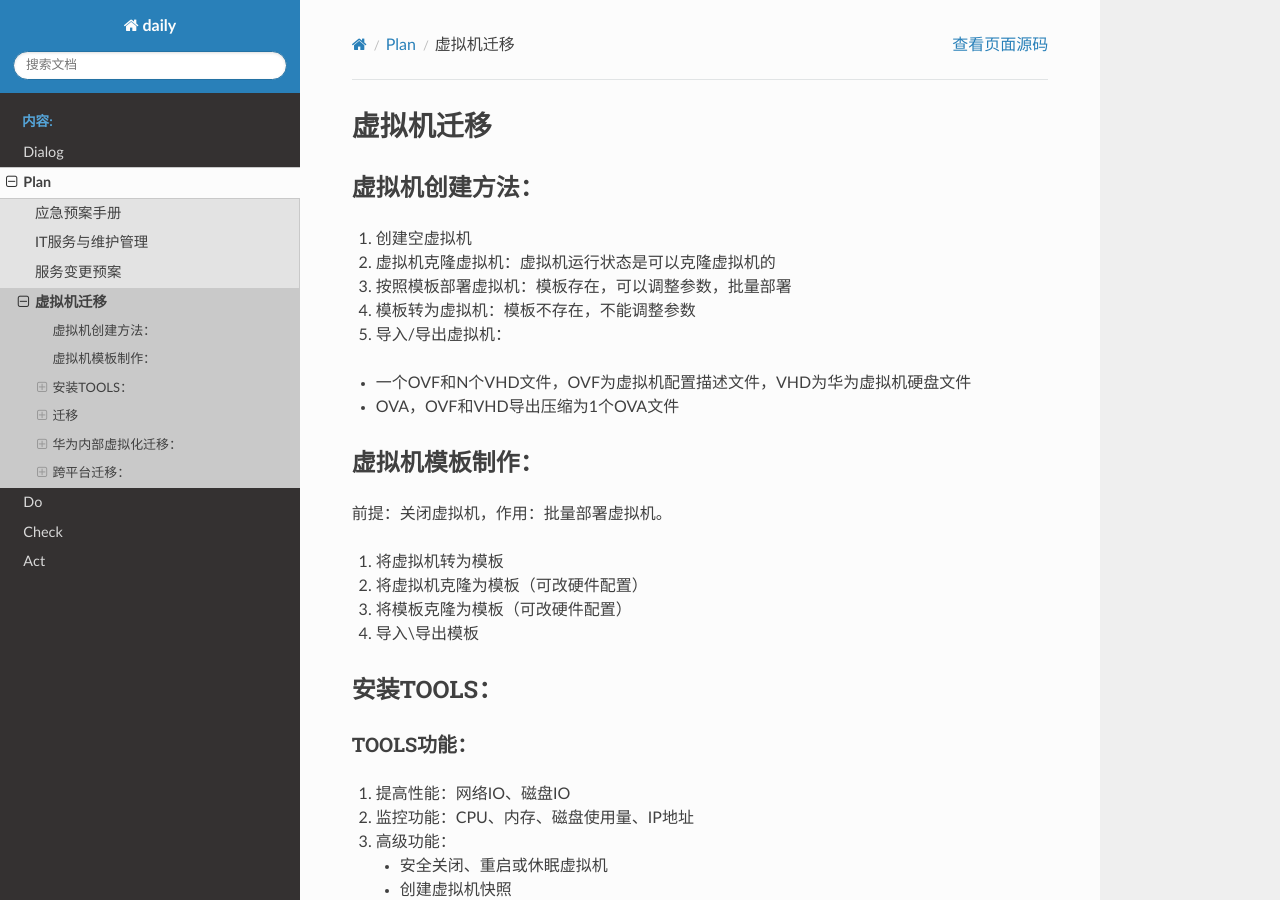
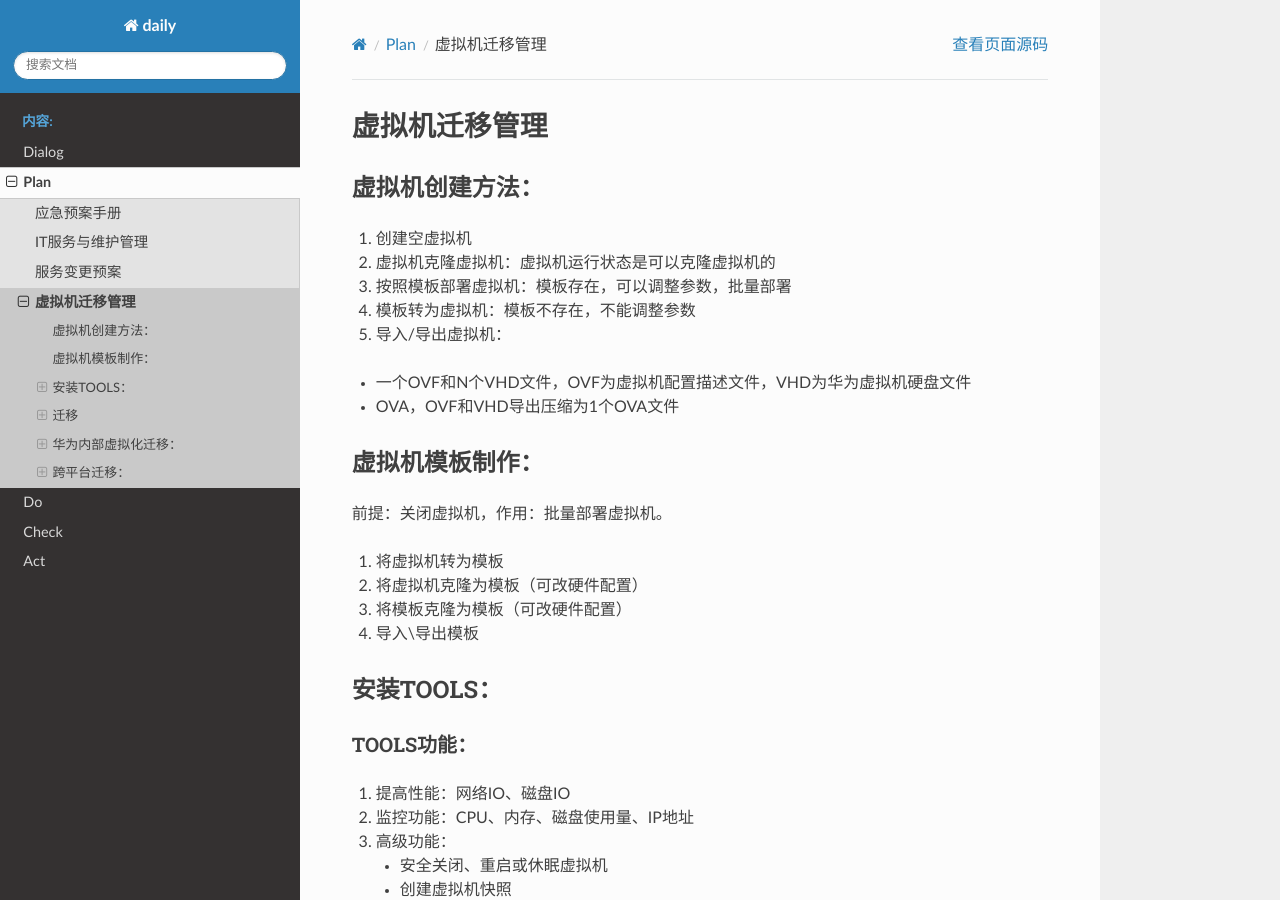
Before and after one commit to r2010shadow/daily, a Sphinx documentation site: the page built from source/Plan/Migration/contents.md, in a window 1280 px wide and 900 px high. Built offline with Sphinx 7.4.7 and the Read the Docs theme 2.0.0, drawn with Linux system fonts in a browser that asks for light colours; pages that are not in the unit, such as notebooks, are missing from menus.

Commit message:
Update contents.md

```diff
--- a/source/Plan/Migration/contents.md
+++ b/source/Plan/Migration/contents.md
@@ -1,4 +1,4 @@
-# 虚拟机迁移
+# 虚拟机迁移管理
 
 ## 虚拟机创建方法：
 
```
